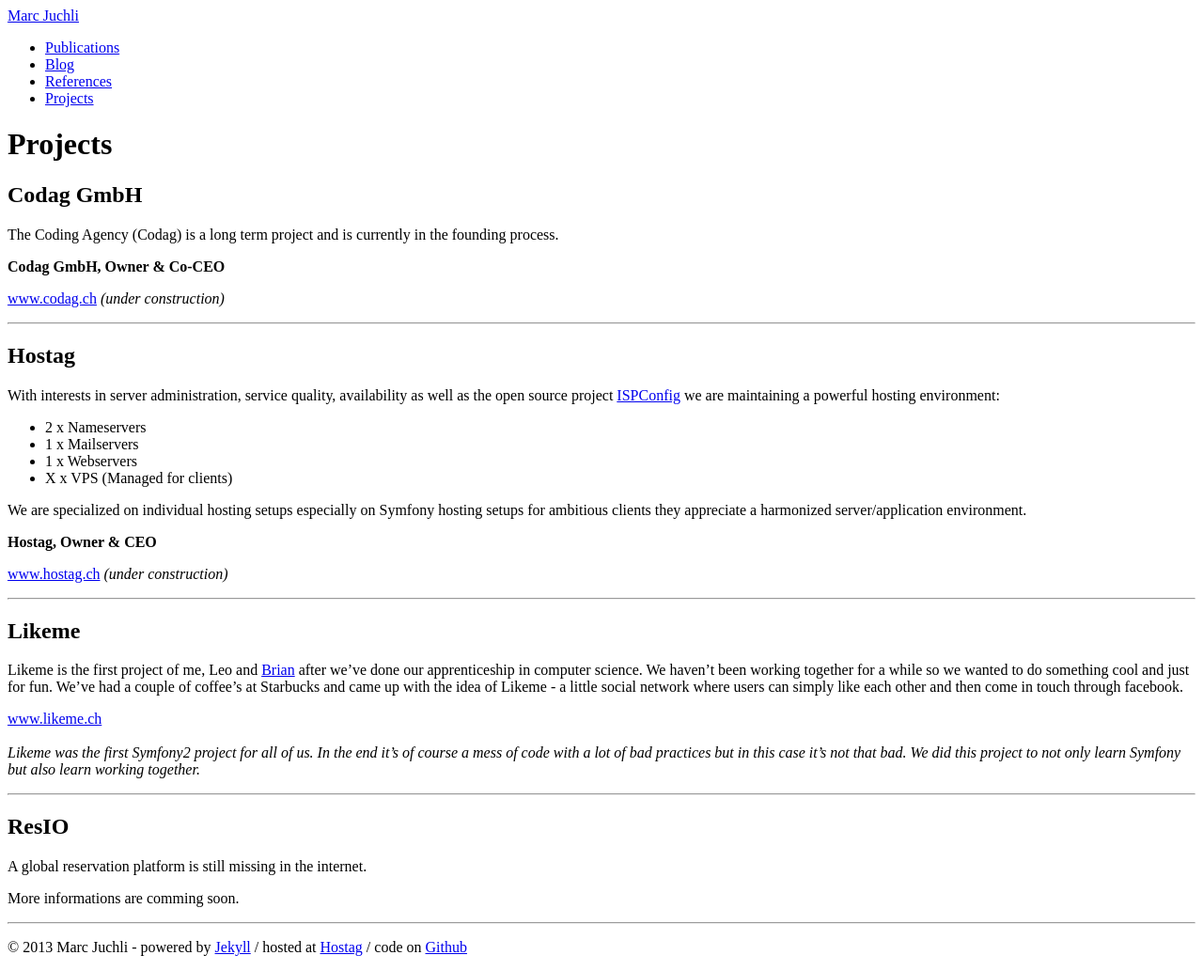
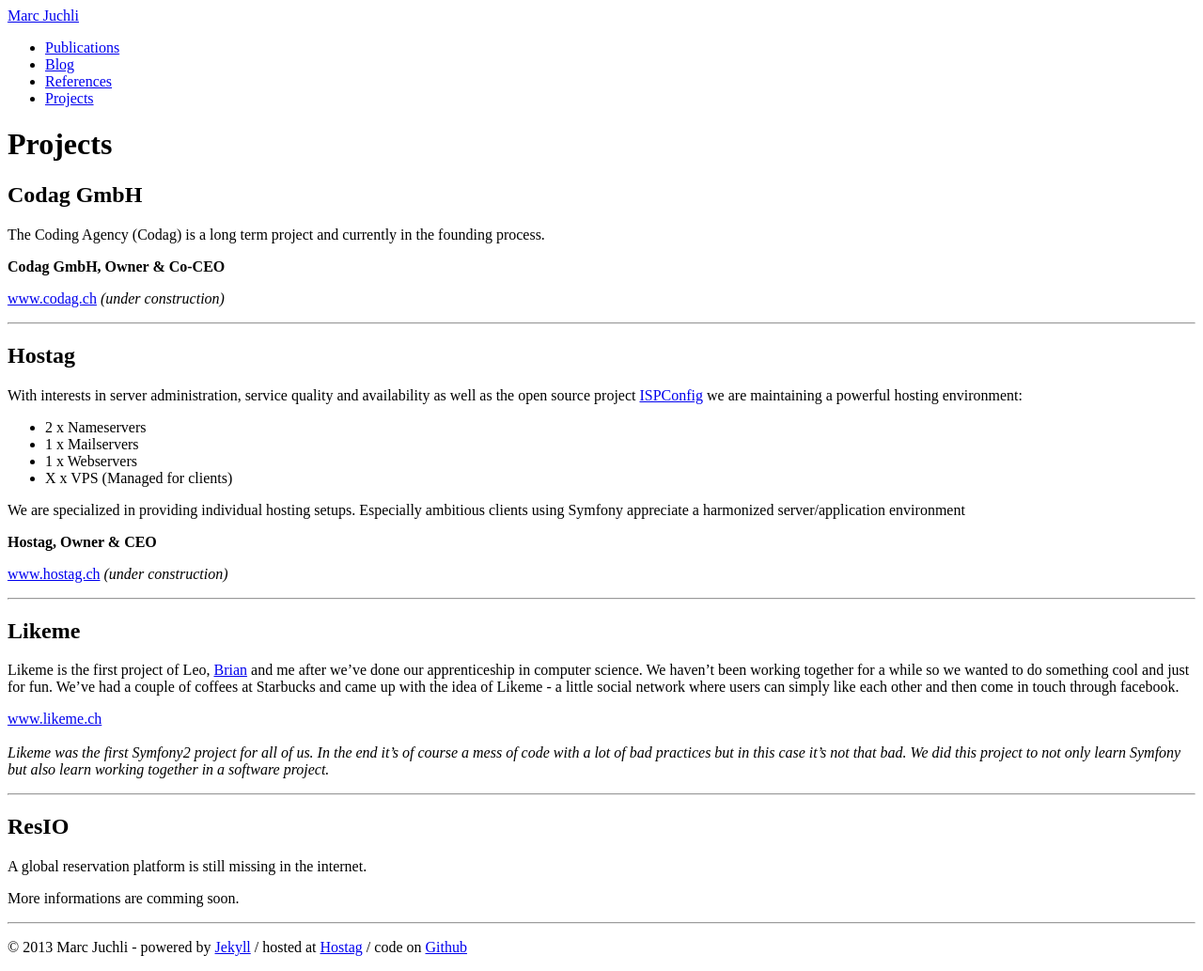
Before and after one commit to backender/marcjuch.li, a Jekyll site: the page built from projects/index.md, in a window 1280 px wide. Shown: the whole page at 94% size. Built offline with Jekyll 4.4.1, drawn with Linux system fonts in a browser that asks for light colours; nearby versions of some CDN libraries; library files that are not in the unit come from our copies.

Commit message:
typo fixes

```diff
--- a/index.html
+++ b/index.html
@@ -498,7 +498,7 @@
                 <p>
                     In early 2012 I started to focus on <a href="http://symfony.com/">Symfony2</a>
                     not only to improve my programming skills but also to build professional and individual web applications.
-                    A lot of my free time I spend with personal or open source <a href="projects">projects</a>.
+                    I spend a lot of free time with personal or open source <a href="projects">projects</a>.
                 </p>
             </div>
             <!--/span-->
@@ -506,7 +506,7 @@
                 <h4><i class="icon-plus"></i> Wordpress</h4>
 
                 <p>
-                    I've built a couple of websites based on wordpress which was the beginning to work as a freelancer.
+                    I've built a couple of websites based on wordpress which was the beginning of working as a freelancer.
                     <br /> You'll find some of my work in the <a href="references">references</a> section.
                 </p>
             </div>
@@ -519,7 +519,7 @@
 
                 <p>
                     The open source hosting panel provides the possibility maintain professional hosing environment.
-                    Since I'm fascinated I've set up my own environment to maintain my projects and costumers websites.
+                    Since ISPConfig fascinated me, I've set up my own environment to maintain my projects and costumers websites.
                     See more in the <a href="projects#hostag">projects</a> section.
                 </p>
             </div>
--- a/projects/index.md
+++ b/projects/index.md
@@ -8,7 +8,7 @@
 
 ## Codag GmbH
 
-The Coding Agency (Codag) is a long term project and is currently in the founding process.
+The Coding Agency (Codag) is a long term project and currently in the founding process.
 
 **Codag GmbH, Owner & Co-CEO**
 
@@ -19,14 +19,14 @@
 
 ## Hostag
 
-With interests in server administration, service quality, availability as well as the open source project [ISPConfig](http://ispconfig.org) we are maintaining a powerful hosting environment:
+With interests in server administration, service quality and availability as well as the open source project [ISPConfig](http://ispconfig.org) we are maintaining a powerful hosting environment:
 
 - 2 x Nameservers
 - 1 x Mailservers
 - 1 x Webservers
 - X x VPS (Managed for clients)
 
-We are specialized on individual hosting setups especially on Symfony hosting setups for ambitious clients they appreciate a harmonized server/application environment.
+We are specialized in providing individual hosting setups. Especially ambitious clients using Symfony appreciate a harmonized server/application environment
 
 **Hostag, Owner & CEO**
 
@@ -36,15 +36,15 @@
 * * *
 
 ## Likeme
-Likeme is the first project of me, Leo and <a href="http://mcalister.ch" target="_blank">Brian</a> after we've done our apprenticeship in computer science.
-We haven't been working together for a while so we wanted to do something cool and just for fun. We've had a couple of coffee's
+Likeme is the first project of Leo, <a href="http://mcalister.ch" target="_blank">Brian</a> and me after we've done our apprenticeship in computer science.
+We haven't been working together for a while so we wanted to do something cool and just for fun. We've had a couple of coffees
 at Starbucks and came up with the idea of Likeme - a little social network where users can simply like each other and then come in touch through facebook.
 
 <a target="_blank" href="http://likeme.ch">www.likeme.ch</a>
 <br />
 <br />
 *Likeme was the first Symfony2 project for all of us. In the end it's of course a mess of code with a lot of bad practices but in this case it's not that bad.
-We did this project to not only learn Symfony but also learn working together.*
+We did this project to not only learn Symfony but also learn working together in a software project.*
 
 * * *
 
```
Also changed, not shown: 1 other file.
